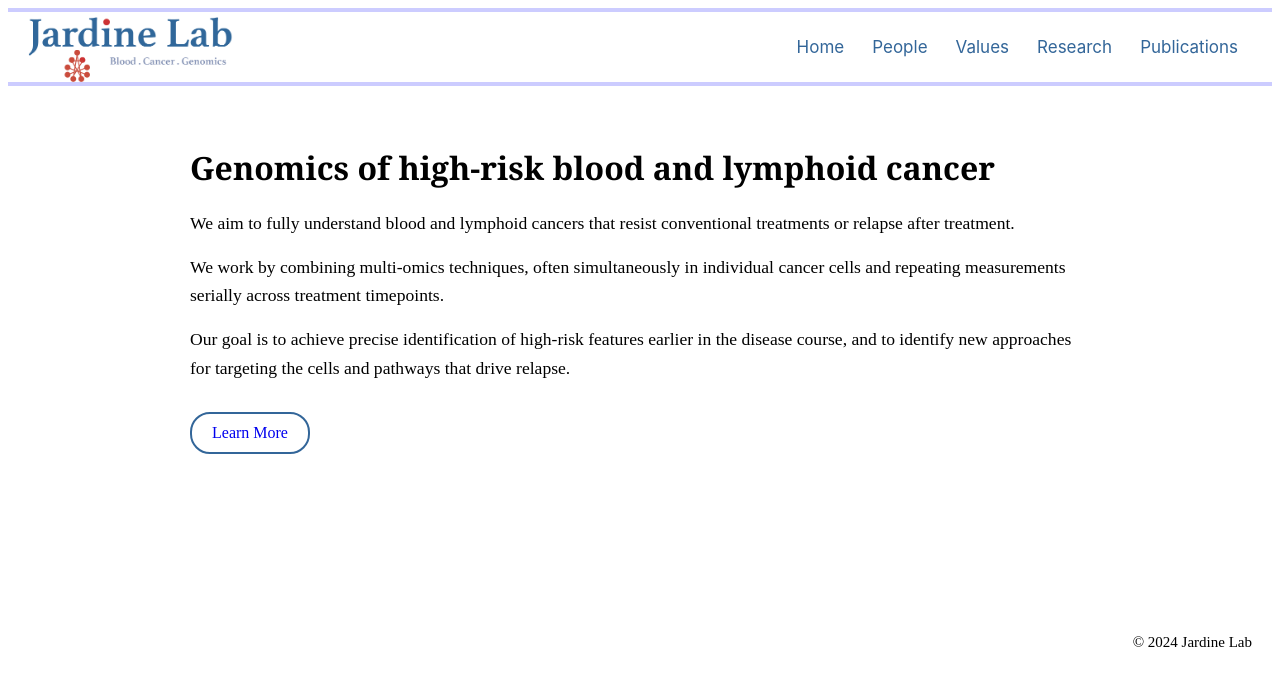
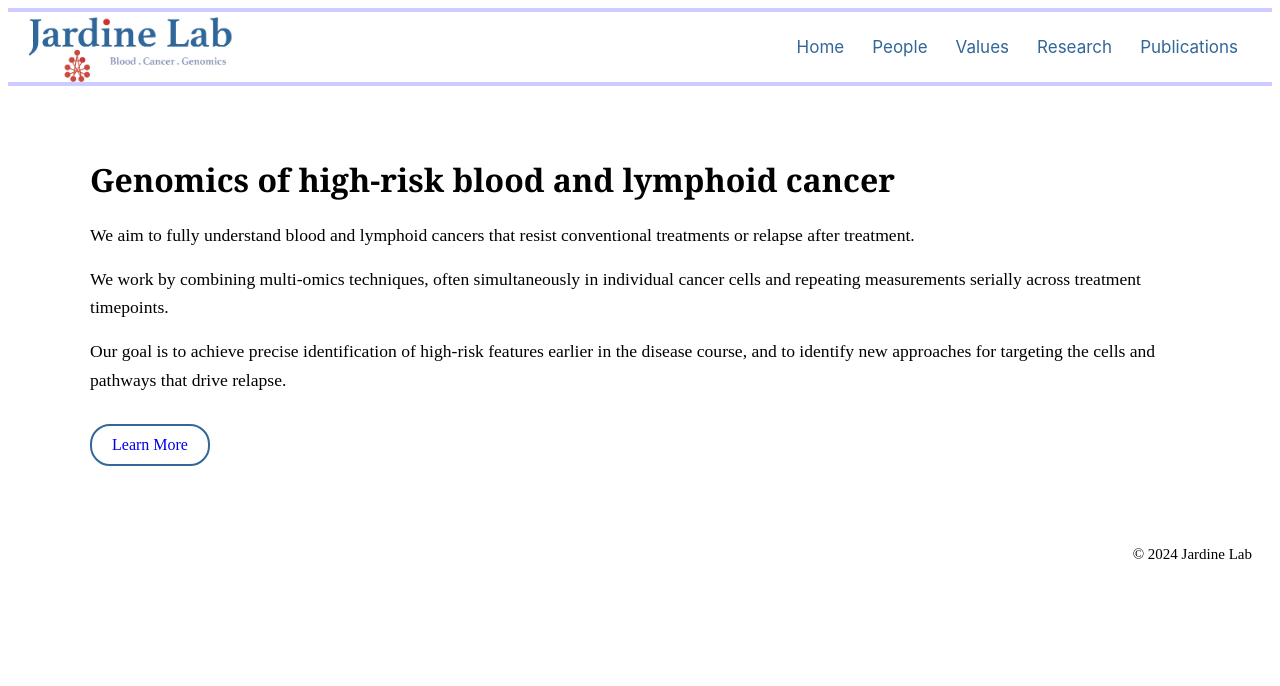
Before and after one commit to vkorak/vkorak.github.io, a Jekyll site: the page built from index.md, in a window 1280 px wide. Shown: the top 686 px of the page. Built offline with Jekyll 4.4.1, drawn with Linux system fonts in a browser that asks for light colours.

Commit message:
move home content to index.md for consistent padding

```diff
--- a/_includes/header.html
+++ b/_includes/header.html
@@ -82,17 +82,3 @@
     <li><a href="{{ '/publications/' | relative_url }}" onclick="document.getElementById('nav-menu').classList.remove('open')">Publications</a></li>
   </ul>
 </nav>
-
-{% if page.layout == "home" %}
-<div style="max-width:900px; margin: 60px auto; padding: 0 20px;">
-  <h3 style="font-family:'Georgia',serif; font-size:2em; margin-bottom:10px; ">
-    Genomics of high-risk blood and lymphoid cancer
-  </h3>
-  <ul style="list-style:none; padding:0; margin:20px 0;">
-    <li style="font-size:1.1em; margin-bottom:16px; line-height:1.6;">We aim to fully understand blood and lymphoid cancers that resist conventional treatments or relapse after treatment.</li>
-    <li style="font-size:1.1em; margin-bottom:16px; line-height:1.6;">We work by combining multi-omics techniques, often simultaneously in individual cancer cells and repeating measurements serially across treatment timepoints.</li>
-    <li style="font-size:1.1em; margin-bottom:16px; line-height:1.6;">Our goal is to achieve precise identification of high-risk features earlier in the disease course, and to identify new approaches for targeting the cells and pathways that drive relapse.</li>
-  </ul>
-  <a href="/research/" style="display:inline-block; padding:10px 20px; margin-top:10px; background:transparent; border:2px solid #336699;  text-decoration:none; border-radius:20px;">Learn More</a>
-</div>
-{% endif %}
--- a/index.md
+++ b/index.md
@@ -3,3 +3,15 @@ title: "Home"
 layout: home
 permalink: /
 ---
+
+<div>
+  <h3 style="font-family:'Georgia',serif; font-size:2em; margin-bottom:10px;">
+    Genomics of high-risk blood and lymphoid cancer
+  </h3>
+  <ul style="list-style:none; padding:0; margin:20px 0;">
+    <li style="font-size:1.1em; margin-bottom:16px; line-height:1.6;">We aim to fully understand blood and lymphoid cancers that resist conventional treatments or relapse after treatment.</li>
+    <li style="font-size:1.1em; margin-bottom:16px; line-height:1.6;">We work by combining multi-omics techniques, often simultaneously in individual cancer cells and repeating measurements serially across treatment timepoints.</li>
+    <li style="font-size:1.1em; margin-bottom:16px; line-height:1.6;">Our goal is to achieve precise identification of high-risk features earlier in the disease course, and to identify new approaches for targeting the cells and pathways that drive relapse.</li>
+  </ul>
+  <a href="/research/" style="display:inline-block; padding:10px 20px; margin-top:10px; background:transparent; border:2px solid #336699; text-decoration:none; border-radius:20px;">Learn More</a>
+</div>
```
